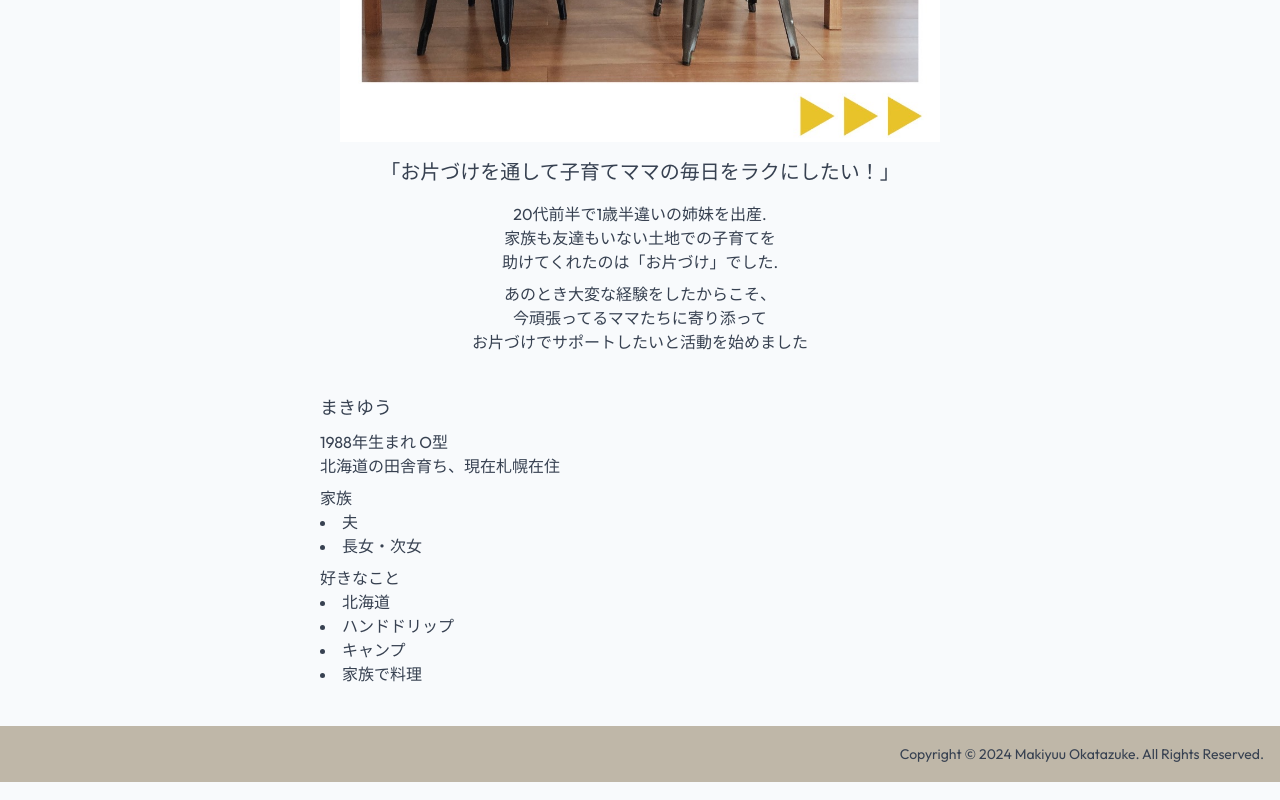
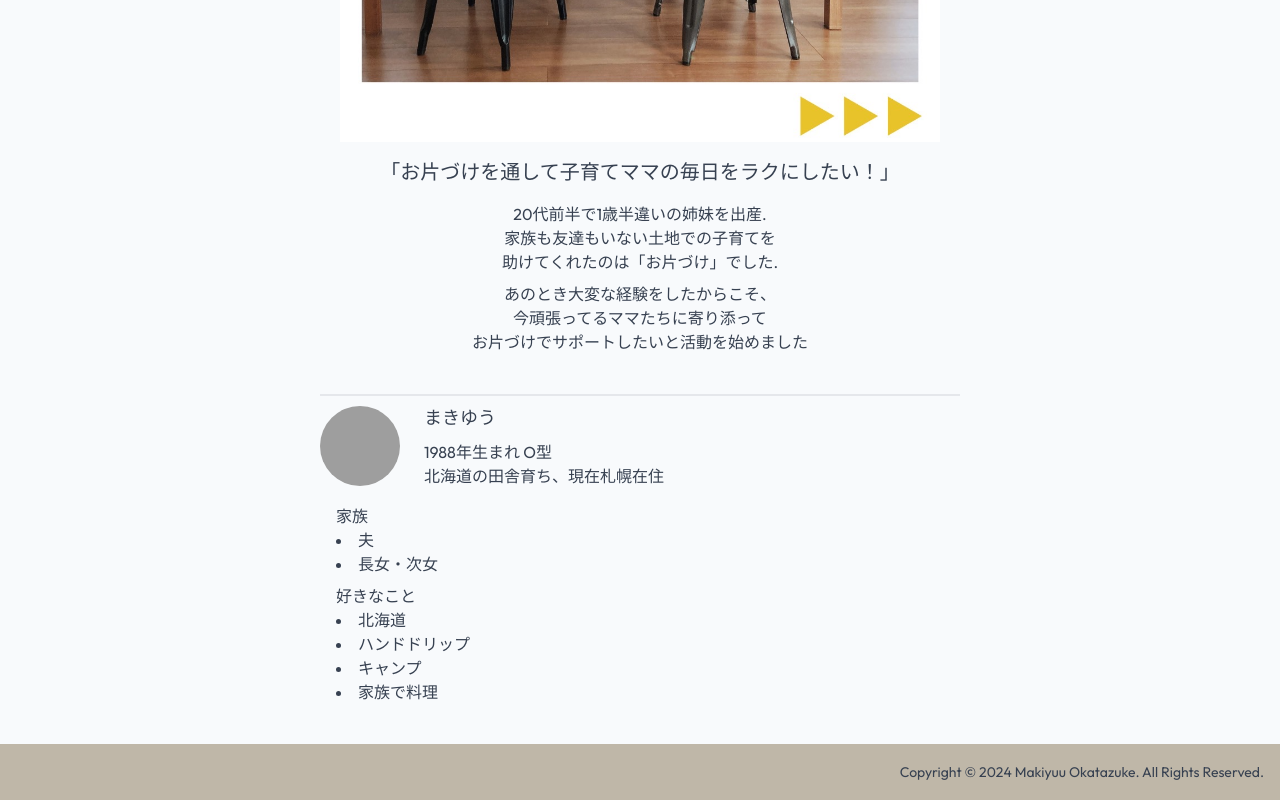
Before and after one commit to shomrkm/makiyuu-okatazuke-web, an Astro site: page /about_me in a window 1280 px wide. Shown: the part 606-1406 px from the top of the page. Built offline with nearby package versions, Linux system fonts and the light colour scheme; Astro itself is replaced by a stand-in of ours; grey boxes are pictures that could not be loaded.

Commit message:
feat: トップページの文言修正、About Me ページにプロフィールアイコン追加

```diff
--- a/src/components/elements/ProfileIcon.tsx
+++ b/src/components/elements/ProfileIcon.tsx
@@ -1,7 +1,17 @@
+import clsx from "clsx";
 
+type Props = {
+  size?: "sm" | "md" | "lg";
+}
 
-export const ProfileIcon = () => {
+const sizes = {
+  sm: 'w-10 h-10',
+  md: 'w-20 h-20',
+  lg: 'w-32 h-32',
+}
+
+export const ProfileIcon = ({ size = 'sm' }: Props) => {
   return (
-    <img src="/public/makiyuu-profile.jpg" alt="プロフィールアイコン" className="w-10 h-10 rounded-full" />
+    <img src="/public/makiyuu-profile.jpg" alt="プロフィールアイコン" className={clsx(sizes[size], "rounded-full")} />
    )
 }
--- a/src/pages/about_me/index.astro
+++ b/src/pages/about_me/index.astro
@@ -3,6 +3,7 @@ import Layout from '../../layouts/Layout.astro';
 import { PageTitle } from '../../components/elements/PageTitle'
 import AboutMeTopImage from "..//images/makiyuu-hello.jpg"
 import { Image } from 'astro:assets';
+import { ProfileIcon } from '../../components/elements/ProfileIcon';
 ---
 
 <Layout title="Makiyuu Okatazuke|About Me">
@@ -24,12 +25,17 @@ import { Image } from 'astro:assets';
     </section>
     <section class="flex-col justify-center items-center">
       <div class="w-4/6 mx-auto">
-        <h2 class="text-lg mb-2">まきゆう</h2>
-        <div class="sm:text-base text-sm">
-          <ul>
-            <li>1988年生まれ O型</li>
-            <li>北海道の田舎育ち、現在札幌在住</li>
-          </ul>
+        <div class="flex items-center gap-6 pt-2 border-t-2">
+          <ProfileIcon size='md' />
+          <div>
+            <h2 class="text-lg mb-2">まきゆう</h2>
+            <ul>
+              <li>1988年生まれ O型</li>
+              <li>北海道の田舎育ち、現在札幌在住</li>
+            </ul>
+          </div>
+        </div>
+        <div class="sm:text-base text-sm mt-4 ml-4">
           <div class="my-2">
             <h3>家族</h3>
             <ul class="list-inside list-disc">
--- a/src/pages/index.astro
+++ b/src/pages/index.astro
@@ -44,7 +44,7 @@ import { InstagramContact } from '../components/elements/InstagramContact';
     </section>
     <section class="relative w-full h-40 bg-secondary bg-gray-200 my-4">
       <div class="absolute text-gray-700 lg:text-base text-xs top-4 left-4  bg-slate-100 px-4 py-2">
-        <p>日々の暮らしやお片付けのことを発信しています</p>
+        <p>【喫茶店員のお片づけ生活】発信中！</p>
         <InstagramContact />
       </div>
     </section>
```
